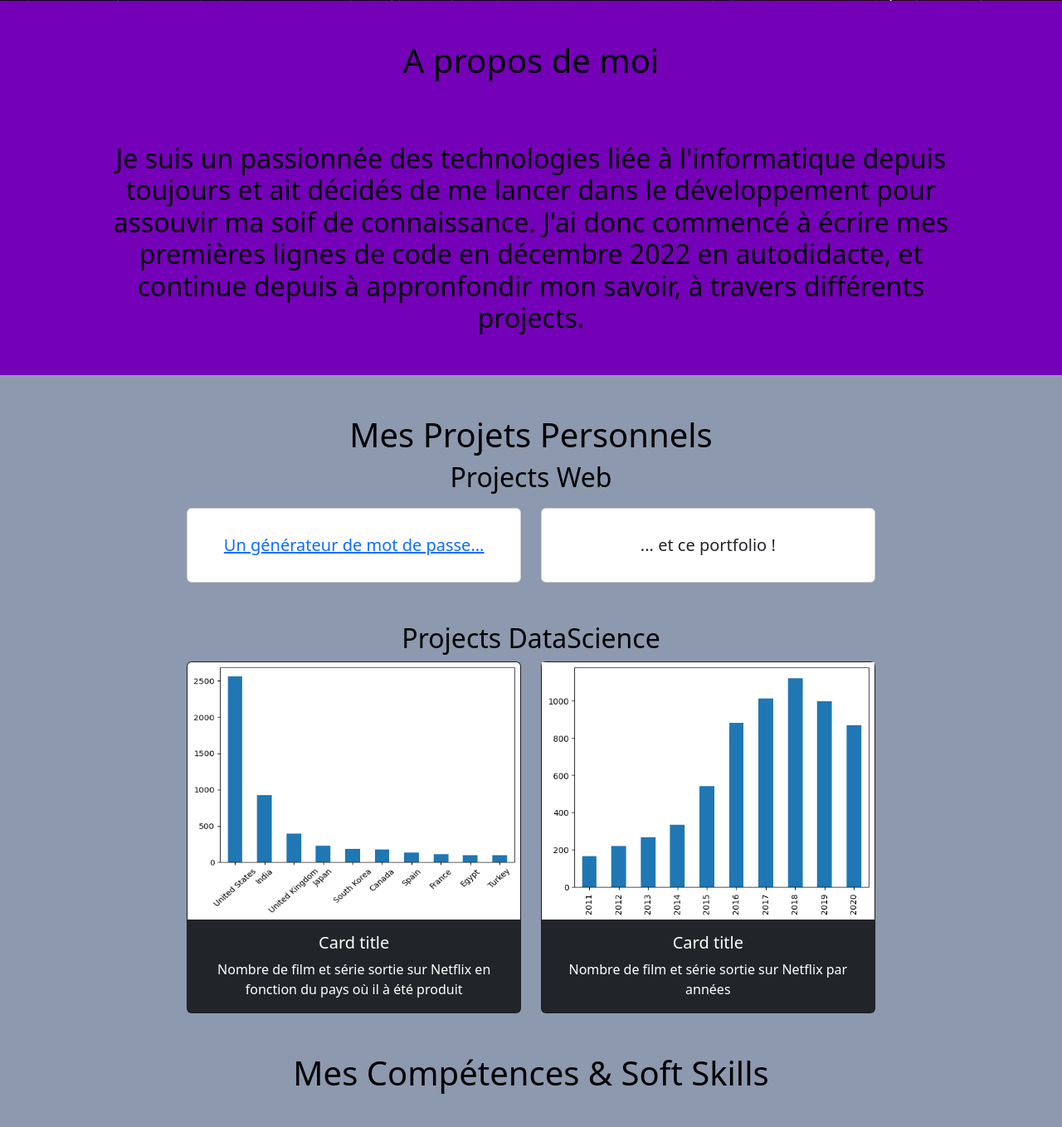
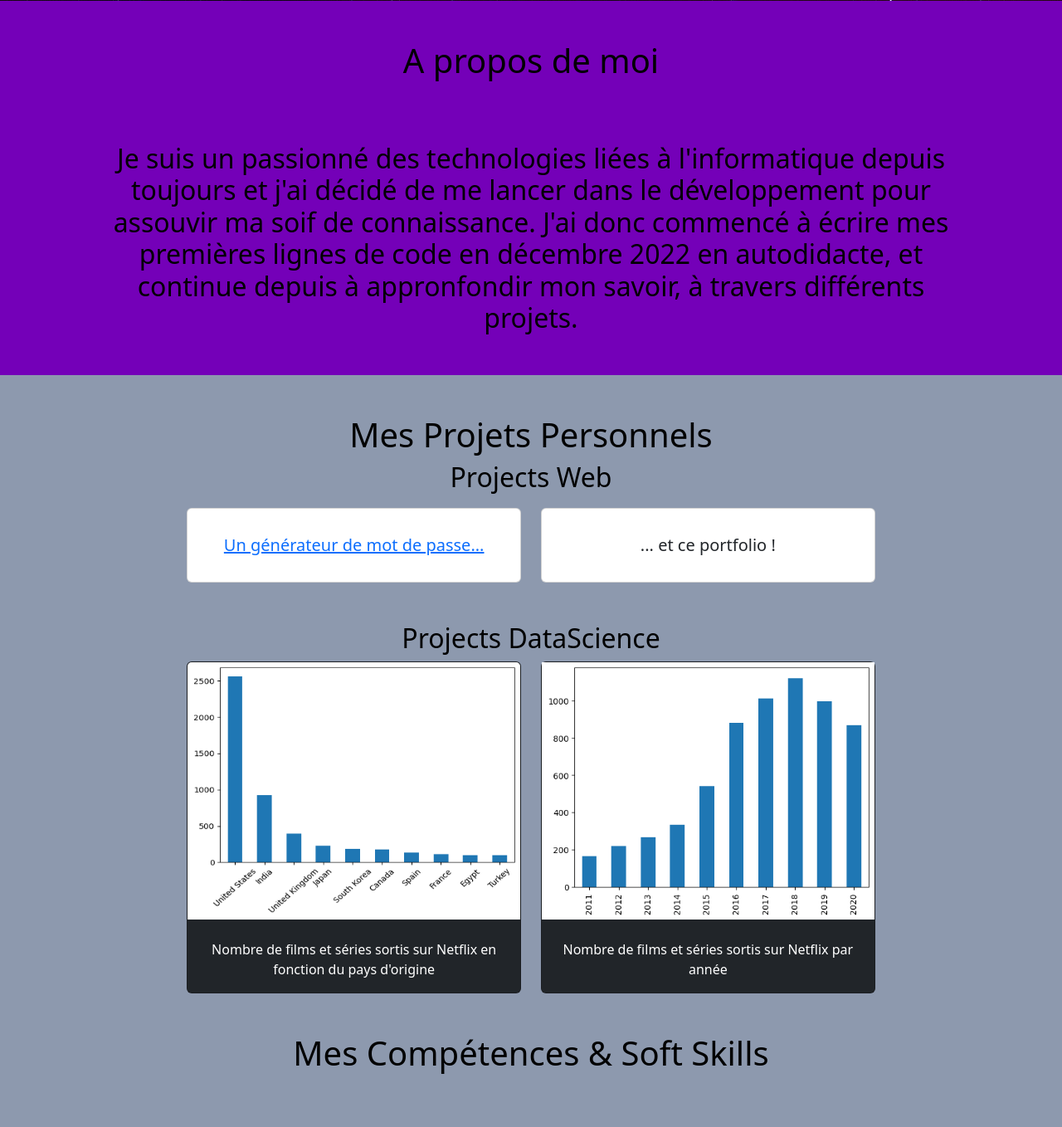
Before and after one commit to PatignierThomas/Portfolio, a Django app: page /home/ in a window 1280 px wide. Shown: the part 799-2157 px from the top of the page at 83% size. Run offline with Django 4.2, Linux system fonts and the light colour scheme.

Commit message:
Initial commit

```diff
--- a/src/Portfolio/templates/Portfolio/index.html
+++ b/src/Portfolio/templates/Portfolio/index.html
@@ -15,7 +15,7 @@
     <div class="row pt-5 justify-content-md-center" id="A_propos">
         <div class="col-sm-10">
             <h1 style="color: black;margin-bottom:75px;">A propos de moi</h1>
-            <h2 style="color: black;margin-bottom:50px;">Je suis un passionnée des technologies liée à l'informatique depuis toujours et ait décidés de me lancer dans le développement pour assouvir ma soif de connaissance. J'ai donc commencé à écrire mes premières lignes de code en décembre 2022 en autodidacte, et continue depuis à appronfondir mon savoir, à travers différents projects. </h2>
+            <h2 style="color: black;margin-bottom:50px;">Je suis un passionné des technologies liées à l'informatique depuis toujours et j'ai décidé de me lancer dans le développement pour assouvir ma soif de connaissance. J'ai donc commencé à écrire mes premières lignes de code en décembre 2022 en autodidacte, et continue depuis à appronfondir mon savoir, à travers différents projets. </h2>
         </div>
     </div>
 
@@ -56,8 +56,8 @@
             <div class="card text-bg-dark">
                 {% load static %} <img src="{% static 'css/Film_by_country.png'%}" class="card-img-top" alt="graph1">
                 <div class="card-body">
-                    <h5 class="card-title">Card title</h5>
-                    <p class="card-text">Nombre de film et série sortie sur Netflix en fonction du pays où il à été produit</p>
+                    <h5 class="card-title"></h5>
+                    <p class="card-text">Nombre de films et séries sortis sur Netflix en fonction du pays d'origine</p>
                 </div>
             </div>
         </div>
@@ -66,8 +66,8 @@
             <div class="card text-bg-dark">
                 {% load static %} <img src="{% static 'css/Release_per_year.png'%}" class="img-fluid" alt="graph2">
                 <div class="card-body">
-                    <h5 class="card-title">Card title</h5>
-                    <p class="card-text">Nombre de film et série sortie sur Netflix par années</p>
+                    <h5 class="card-title"></h5>
+                    <p class="card-text">Nombre de films et séries sortis sur Netflix par année</p>
                 </div>
             </div>
         </div>
@@ -90,11 +90,11 @@
 
     <div class="row pt-5">
         <div class="col">
-            <h2 style="color: black">Technologies utilisé</h2>
+            <h2 style="color: black">Technologies utilisées</h2>
         </div>
     </div>
 
-    <div class="row justify-content-md-center" style="margin-bottom:20px;">
+    <div class="row justify-content-md-center pt-3" style="margin-bottom:20px;">
             <div class="col-md-1">
                 {% load static %} <img src="{% static 'css/html5-original.svg'%}" class="img-fluid" alt="icon1" width="100" height="100">
                 <h6>HTML5</h6>
```
